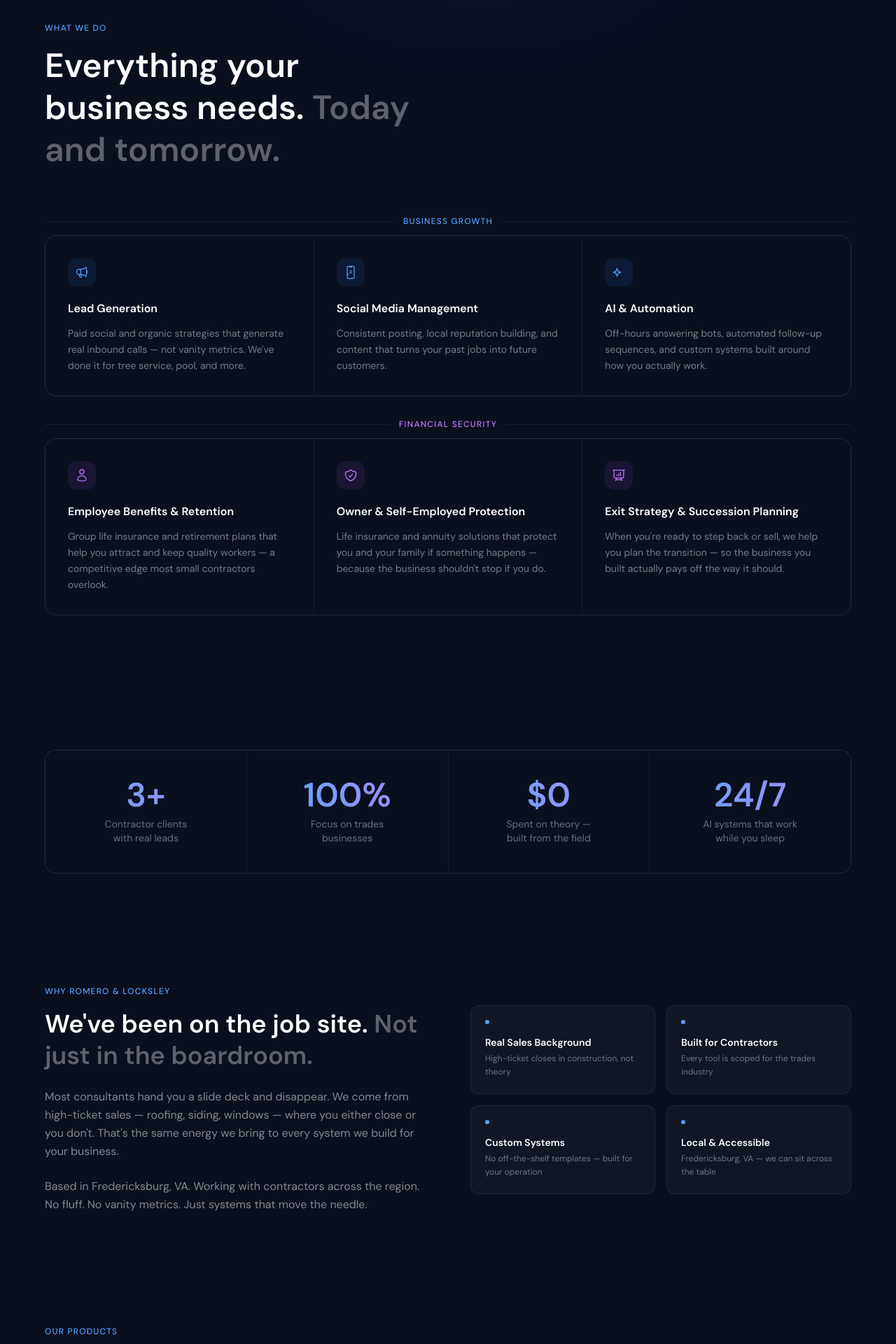
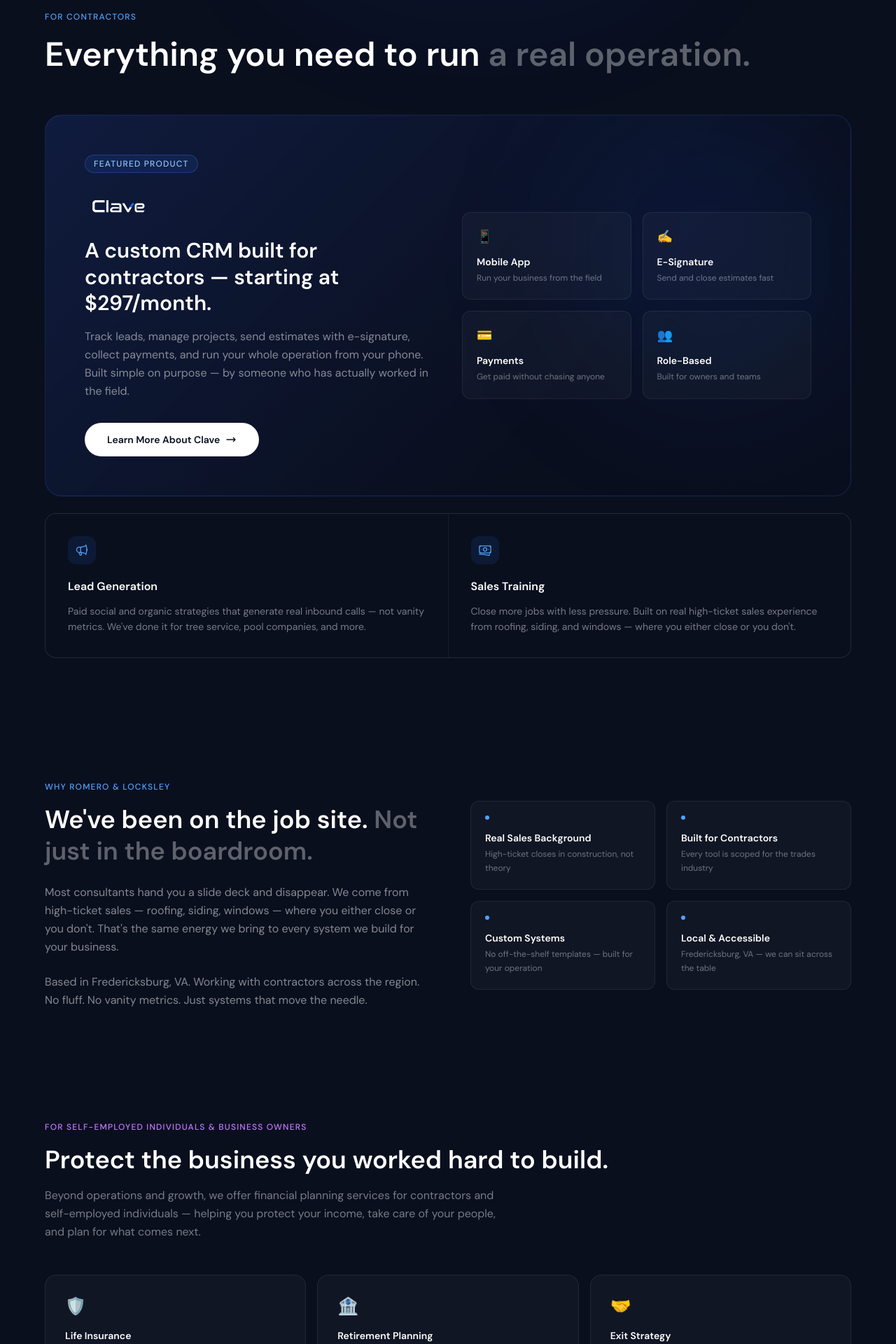
Before and after one commit to hcmaldy2018/mynewwebsite, a Next.js app: page / in a window 1280 px wide. Shown: the part 880-2800 px from the top of the page at 70% size. Built offline with nearby package versions, Linux system fonts and the light colour scheme.

Commit message:
revamp homepage structure - contractor focus with financial services section

```diff
--- a/app/page.tsx
+++ b/app/page.tsx
@@ -4,9 +4,8 @@
   return (
     <main className="relative flex flex-col min-h-screen overflow-hidden bg-[#0a0f1e]">
 
-      {/* ═══ BACKGROUND GRID + GLOW ═══ */}
+      {/* ═══ BACKGROUND ═══ */}
       <div className="pointer-events-none fixed inset-0 -z-0">
-        {/* Subtle grid */}
         <div
           className="absolute inset-0 opacity-[0.04]"
           style={{
@@ -15,25 +14,20 @@
             backgroundSize: "60px 60px",
           }}
         />
-        {/* Hero glow */}
         <div className="absolute top-[-15%] left-[10%] h-[700px] w-[700px] rounded-full bg-[#1e3a8a] opacity-20 blur-[130px]" />
         <div className="absolute top-[20%] right-[-10%] h-[500px] w-[500px] rounded-full bg-[#1e40af] opacity-10 blur-[120px]" />
-        {/* Bottom accent */}
         <div className="absolute bottom-[-10%] left-[30%] h-[400px] w-[600px] rounded-full bg-[#1d4ed8] opacity-10 blur-[100px]" />
       </div>
 
       {/* ═══ HERO ═══ */}
       <section className="relative z-10 flex flex-col items-center justify-center min-h-screen px-6 pt-32 pb-24 text-center">
-
-        {/* Eyebrow badge */}
         <div className="inline-flex items-center gap-2 rounded-full border border-white/10 bg-white/5 px-4 py-1.5 mb-10 backdrop-blur-sm">
           <span className="h-1.5 w-1.5 rounded-full bg-blue-400 animate-pulse" />
           <span className="text-xs font-medium tracking-widest text-blue-300 uppercase">
-            Technology Built From Field Experience
+            Services Built From Experience
           </span>
         </div>
 
-        {/* Headline */}
         <h1 className="text-[42px] md:text-7xl font-semibold tracking-tight text-white max-w-4xl mx-auto leading-[1.08] mb-6">
           Grow Your Business.{" "}
           <span
@@ -48,13 +42,12 @@
           </span>
         </h1>
 
-        {/* Subhead */}
         <p className="text-lg md:text-xl text-white/50 leading-relaxed max-w-2xl mx-auto mb-12">
-          We help contractors and small businesses get organized, generate leads, and scale —
-          then protect what they've built with the right financial tools for their team, their family, and their future.
+          Real systems for contractors and self-employed individuals — built by people
+          who have worked in the field, closed high-ticket deals, and understand what it takes
+          to run a business and plan for the future.
         </p>
 
-        {/* CTA buttons */}
         <div className="flex flex-col sm:flex-row items-center gap-4">
           <a
             href="/contact"
@@ -73,36 +66,78 @@
           </a>
         </div>
 
-        {/* Scroll indicator */}
         <div className="absolute bottom-10 left-1/2 -translate-x-1/2 flex flex-col items-center gap-1 opacity-30">
           <div className="h-8 w-[1px] bg-white animate-pulse" />
           <span className="text-[10px] tracking-widest text-white uppercase">Scroll</span>
         </div>
       </section>
 
-      {/* ═══ SERVICES ═══ */}
-      <section id="services" className="relative z-10 px-6 py-28">
+      {/* ═══ CONTRACTOR SERVICES ═══ */}
+      <section id="services" className="relative z-10 px-6 py-24">
         <div className="max-w-6xl mx-auto">
-
-          {/* Section header */}
-          <div className="mb-16 max-w-xl">
+          <div className="mb-14">
             <p className="text-xs font-medium tracking-widest text-blue-400 uppercase mb-4">
-              What We Do
+              For Contractors
             </p>
             <h2 className="text-3xl md:text-5xl font-semibold text-white leading-tight">
-              Everything your business needs.{" "}
-              <span className="text-white/35">Today and tomorrow.</span>
+              Everything you need to run{" "}
+              <span className="text-white/35">a real operation.</span>
             </h2>
           </div>
 
-          {/* ── Business Growth Row ── */}
-          <div className="mb-3">
-            <div className="flex items-center gap-3 mb-3">
-              <span className="h-px flex-1 bg-white/[0.06]" />
-              <span className="text-xs font-medium tracking-widest text-blue-400 uppercase">Business Growth</span>
-              <span className="h-px flex-1 bg-white/[0.06]" />
+          {/* Clave — featured */}
+          <div
+            className="rounded-3xl border border-blue-500/20 p-10 md:p-14 relative overflow-hidden mb-6"
+            style={{
+              background: "linear-gradient(135deg, rgba(30,58,138,0.3) 0%, rgba(10,15,30,0.9) 70%)",
+            }}
+          >
+            <div className="absolute top-0 right-0 w-[400px] h-[400px] rounded-full bg-blue-600/10 blur-[100px] pointer-events-none" />
+            <div className="relative grid md:grid-cols-2 gap-10 items-center">
+              <div>
+                <div className="inline-flex items-center gap-2 rounded-full border border-blue-500/30 bg-blue-500/10 px-3 py-1 mb-6">
+                  <span className="text-xs font-medium text-blue-300 tracking-widest uppercase">Featured Product</span>
                 </div>
-            <div className="grid md:grid-cols-3 gap-px bg-white/[0.06] rounded-2xl overflow-hidden border border-white/[0.06]">
+                <div className="relative w-36 h-12 mb-5">
+                  <img src="/Clave-White.png" alt="Clave" className="h-full w-auto object-contain" />
+                </div>
+                <h3 className="text-2xl md:text-3xl font-semibold text-white mb-4 leading-tight">
+                  A custom CRM built for contractors — starting at $297/month.
+                </h3>
+                <p className="text-white/50 leading-relaxed mb-8">
+                  Track leads, manage projects, send estimates with e-signature, collect payments,
+                  and run your whole operation from your phone. Built simple on purpose —
+                  by someone who has actually worked in the field.
+                </p>
+                <a
+                  href="/clave"
+                  className="inline-flex items-center gap-2 rounded-full bg-white px-8 py-3.5 text-sm font-semibold text-[#0a0f1e] transition-all duration-300 hover:scale-[1.03] hover:shadow-[0_0_40px_rgba(96,165,250,0.35)]"
+                >
+                  Learn More About Clave
+                  <svg className="w-4 h-4" fill="none" stroke="currentColor" strokeWidth="2" viewBox="0 0 24 24">
+                    <path strokeLinecap="round" strokeLinejoin="round" d="M17 8l4 4m0 0l-4 4m4-4H3" />
+                  </svg>
+                </a>
+              </div>
+              <div className="grid grid-cols-2 gap-4">
+                {[
+                  { icon: "📱", title: "Mobile App", desc: "Run your business from the field" },
+                  { icon: "✍️", title: "E-Signature", desc: "Send and close estimates fast" },
+                  { icon: "💳", title: "Payments", desc: "Get paid without chasing anyone" },
+                  { icon: "👥", title: "Role-Based", desc: "Built for owners and teams" },
+                ].map((item, i) => (
+                  <div key={i} className="rounded-xl border border-white/[0.07] bg-white/[0.03] p-5">
+                    <div className="text-lg mb-3">{item.icon}</div>
+                    <h4 className="text-sm font-semibold text-white mb-1">{item.title}</h4>
+                    <p className="text-xs text-white/40 leading-relaxed">{item.desc}</p>
+                  </div>
+                ))}
+              </div>
+            </div>
+          </div>
+
+          {/* Lead Gen + Sales Training */}
+          <div className="grid md:grid-cols-2 gap-px bg-white/[0.06] rounded-2xl overflow-hidden border border-white/[0.06]">
             {[
               {
                 icon: (
@@ -111,25 +146,16 @@
                   </svg>
                 ),
                 title: "Lead Generation",
-                  desc: "Paid social and organic strategies that generate real inbound calls — not vanity metrics. We've done it for tree service, pool, and more.",
+                desc: "Paid social and organic strategies that generate real inbound calls — not vanity metrics. We've done it for tree service, pool companies, and more.",
               },
               {
                 icon: (
                   <svg className="w-5 h-5" fill="none" stroke="currentColor" strokeWidth="1.5" viewBox="0 0 24 24">
-                      <path strokeLinecap="round" strokeLinejoin="round" d="M10.5 1.5H8.25A2.25 2.25 0 006 3.75v16.5a2.25 2.25 0 002.25 2.25h7.5A2.25 2.25 0 0018 20.25V3.75a2.25 2.25 0 00-2.25-2.25H13.5m-3 0V3h3V1.5m-3 0h3m-3 8.25h3m-3 3h3m-6 3h.008v.008H6v-.008zm.375 0a.375.375 0 11-.75 0 .375.375 0 01.75 0z" />
+                    <path strokeLinecap="round" strokeLinejoin="round" d="M2.25 18.75a60.07 60.07 0 0115.797 2.101c.727.198 1.453-.342 1.453-1.096V18.75M3.75 4.5v.75A.75.75 0 013 6h-.75m0 0v-.375c0-.621.504-1.125 1.125-1.125H20.25M2.25 6v9m18-10.5v.75c0 .414.336.75.75.75h.75m-1.5-1.5h.375c.621 0 1.125.504 1.125 1.125v9.75c0 .621-.504 1.125-1.125 1.125h-.375m1.5-1.5H21a.75.75 0 00-.75.75v.75m0 0H3.75m0 0h-.375a1.125 1.125 0 01-1.125-1.125V15m1.5 1.5v-.75A.75.75 0 003 15h-.75M15 10.5a3 3 0 11-6 0 3 3 0 016 0zm3 0h.008v.008H18V10.5zm-12 0h.008v.008H6V10.5z" />
                   </svg>
                 ),
-                  title: "Social Media Management",
-                  desc: "Consistent posting, local reputation building, and content that turns your past jobs into future customers.",
-                },
-                {
-                  icon: (
-                    <svg className="w-5 h-5" fill="none" stroke="currentColor" strokeWidth="1.5" viewBox="0 0 24 24">
-                      <path strokeLinecap="round" strokeLinejoin="round" d="M9.813 15.904L9 18.75l-.813-2.846a4.5 4.5 0 00-3.09-3.09L2.25 12l2.846-.813a4.5 4.5 0 003.09-3.09L9 5.25l.813 2.846a4.5 4.5 0 003.09 3.09L15.75 12l-2.846.813a4.5 4.5 0 00-3.09 3.09z" />
-                    </svg>
-                  ),
-                  title: "AI & Automation",
-                  desc: "Off-hours answering bots, automated follow-up sequences, and custom systems built around how you actually work.",
+                title: "Sales Training",
+                desc: "Close more jobs with less pressure. Built on real high-ticket sales experience from roofing, siding, and windows — where you either close or you don't.",
               },
             ].map((svc, i) => (
               <div key={i} className="group relative bg-[#0a0f1e] p-8 transition-all duration-300 hover:bg-white/[0.03]">
@@ -138,92 +164,13 @@
                 </div>
                 <h3 className="text-base font-semibold text-white mb-3">{svc.title}</h3>
                 <p className="text-sm text-white/45 leading-relaxed">{svc.desc}</p>
-                  <div className="absolute bottom-0 left-0 right-0 h-[1px] bg-gradient-to-r from-transparent via-blue-500/20 to-transparent opacity-0 group-hover:opacity-100 transition-opacity" />
-                </div>
-              ))}
-            </div>
-          </div>
-
-          {/* ── Financial Security Row ── */}
-          <div>
-            <div className="flex items-center gap-3 mb-3 mt-8">
-              <span className="h-px flex-1 bg-white/[0.06]" />
-              <span className="text-xs font-medium tracking-widest text-purple-400 uppercase">Financial Security</span>
-              <span className="h-px flex-1 bg-white/[0.06]" />
-            </div>
-            <div className="grid md:grid-cols-3 gap-px bg-white/[0.06] rounded-2xl overflow-hidden border border-white/[0.06]">
-              {[
-                {
-                  icon: (
-                    <svg className="w-5 h-5" fill="none" stroke="currentColor" strokeWidth="1.5" viewBox="0 0 24 24">
-                      <path strokeLinecap="round" strokeLinejoin="round" d="M15.75 6a3.75 3.75 0 11-7.5 0 3.75 3.75 0 017.5 0zM4.501 20.118a7.5 7.5 0 0114.998 0A17.933 17.933 0 0112 21.75c-2.676 0-5.216-.584-7.499-1.632z" />
-                    </svg>
-                  ),
-                  title: "Employee Benefits & Retention",
-                  desc: "Group life insurance and retirement plans that help you attract and keep quality workers — a competitive edge most small contractors overlook.",
-                },
-                {
-                  icon: (
-                    <svg className="w-5 h-5" fill="none" stroke="currentColor" strokeWidth="1.5" viewBox="0 0 24 24">
-                      <path strokeLinecap="round" strokeLinejoin="round" d="M9 12.75L11.25 15 15 9.75m-3-7.036A11.959 11.959 0 013.598 6 11.99 11.99 0 003 9.749c0 5.592 3.824 10.29 9 11.623 5.176-1.332 9-6.03 9-11.622 0-1.31-.21-2.571-.598-3.751h-.152c-3.196 0-6.1-1.248-8.25-3.285z" />
-                    </svg>
-                  ),
-                  title: "Owner & Self-Employed Protection",
-                  desc: "Life insurance and annuity solutions that protect you and your family if something happens — because the business shouldn't stop if you do.",
-                },
-                {
-                  icon: (
-                    <svg className="w-5 h-5" fill="none" stroke="currentColor" strokeWidth="1.5" viewBox="0 0 24 24">
-                      <path strokeLinecap="round" strokeLinejoin="round" d="M3.75 3v11.25A2.25 2.25 0 006 16.5h2.25M3.75 3h-1.5m1.5 0h16.5m0 0h1.5m-1.5 0v11.25A2.25 2.25 0 0118 16.5h-2.25m-7.5 0h7.5m-7.5 0l-1 3m8.5-3l1 3m0 0l.5 1.5m-.5-1.5h-9.5m0 0l-.5 1.5M9 11.25v1.5M12 9v3.75m3-6v6" />
-                    </svg>
-                  ),
-                  title: "Exit Strategy & Succession Planning",
-                  desc: "When you're ready to step back or sell, we help you plan the transition — so the business you built actually pays off the way it should.",
-                },
-              ].map((svc, i) => (
-                <div key={i} className="group relative bg-[#0a0f1e] p-8 transition-all duration-300 hover:bg-white/[0.03]">
-                  <div className="inline-flex items-center justify-center w-10 h-10 rounded-xl bg-purple-500/10 text-purple-400 mb-5 transition-colors group-hover:bg-purple-500/20">
-                    {svc.icon}
-                  </div>
-                  <h3 className="text-base font-semibold text-white mb-3">{svc.title}</h3>
-                  <p className="text-sm text-white/45 leading-relaxed">{svc.desc}</p>
-                  <div className="absolute bottom-0 left-0 right-0 h-[1px] bg-gradient-to-r from-transparent via-purple-500/20 to-transparent opacity-0 group-hover:opacity-100 transition-opacity" />
-                </div>
-              ))}
-            </div>
-          </div>
-        </div>
-      </section>
-
-      {/* ═══ PROOF / STATS ═══ */}
-      <section className="relative z-10 px-6 py-20">
-        <div className="max-w-6xl mx-auto">
-          <div className="grid grid-cols-2 md:grid-cols-4 gap-px bg-white/[0.06] rounded-2xl overflow-hidden border border-white/[0.06]">
-            {[
-              { value: "3+", label: "Contractor clients with real leads" },
-              { value: "100%", label: "Focus on trades businesses" },
-              { value: "$0", label: "Spent on theory — built from the field" },
-              { value: "24/7", label: "AI systems that work while you sleep" },
-            ].map((stat, i) => (
-              <div key={i} className="bg-[#0a0f1e] px-8 py-10 text-center">
-                <div
-                  className="text-4xl md:text-5xl font-semibold mb-2 text-transparent"
-                  style={{
-                    backgroundImage: "linear-gradient(90deg, #60a5fa, #a78bfa)",
-                    WebkitBackgroundClip: "text",
-                    WebkitTextFillColor: "transparent",
-                  }}
-                >
-                  {stat.value}
-                </div>
-                <p className="text-sm text-white/40 leading-snug max-w-[140px] mx-auto">{stat.label}</p>
               </div>
             ))}
           </div>
         </div>
       </section>
 
-      {/* ═══ WHY US / DIFFERENTIATOR ═══ */}
+      {/* ═══ WHY US ═══ */}
       <section className="relative z-10 px-6 py-20">
         <div className="max-w-6xl mx-auto grid md:grid-cols-2 gap-16 items-center">
           <div>
@@ -261,76 +208,62 @@
         </div>
       </section>
 
-
-      {/* ═══ CLAVE PRODUCT SECTION ═══ */}
+      {/* ═══ FINANCIAL SERVICES ═══ */}
       <section className="relative z-10 px-6 py-20">
         <div className="max-w-6xl mx-auto">
           <div className="mb-12">
-            <p className="text-xs font-medium tracking-widest text-blue-400 uppercase mb-4">
-              Our Products
+            <p className="text-xs font-medium tracking-widest text-purple-400 uppercase mb-4">
+              For Self-Employed Individuals & Business Owners
             </p>
-            <h2 className="text-3xl md:text-4xl font-semibold text-white leading-tight">
-              Built in-house.{" "}
-              <span className="text-white/35">Ready for your business.</span>
+            <h2 className="text-3xl md:text-4xl font-semibold text-white leading-tight mb-4">
+              Protect the business you worked hard to build.
             </h2>
+            <p className="text-white/45 max-w-2xl leading-relaxed">
+              Beyond operations and growth, we offer financial planning services for contractors
+              and self-employed individuals — helping you protect your income, take care of your
+              people, and plan for what comes next.
+            </p>
           </div>
 
-          <div
-            className="rounded-3xl border border-blue-500/20 p-10 md:p-14 relative overflow-hidden"
-            style={{
-              background: "linear-gradient(135deg, rgba(30,58,138,0.3) 0%, rgba(10,15,30,0.9) 70%)",
-            }}
+          <div className="grid md:grid-cols-3 gap-4 mb-10">
+            {[
+              {
+                icon: "🛡️",
+                title: "Life Insurance",
+                desc: "Protect your family and your business if something happens to you.",
+              },
+              {
+                icon: "🏦",
+                title: "Retirement Planning",
+                desc: "Retirement solutions built for the self-employed — including options for your employees.",
+              },
+              {
+                icon: "🤝",
+                title: "Exit Strategy",
+                desc: "Plan your transition out of the business so the work you put in actually pays off.",
+              },
+            ].map((item, i) => (
+              <div key={i} className="rounded-2xl border border-white/[0.07] bg-white/[0.03] p-7">
+                <div className="text-2xl mb-4">{item.icon}</div>
+                <h3 className="text-sm font-semibold text-white mb-2">{item.title}</h3>
+                <p className="text-xs text-white/40 leading-relaxed">{item.desc}</p>
+              </div>
+            ))}
+          </div>
+
+          <a
+            href="/contact"
+            className="inline-flex items-center gap-2 rounded-full border border-white/15 bg-white/5 px-7 py-3 text-sm font-medium text-white/70 hover:bg-white/10 hover:text-white transition-all duration-200"
           >
-            <div className="absolute top-0 right-0 w-[400px] h-[400px] rounded-full bg-blue-600/10 blur-[100px] pointer-events-none" />
-
-            <div className="relative grid md:grid-cols-2 gap-10 items-center">
-              <div>
-                <div className="relative w-36 h-12 mb-6">
-                  <img
-                    src="/Clave-White.png"
-                    alt="Clave"
-                    className="h-full w-auto object-contain"
-                  />
-                </div>
-                <h3 className="text-2xl md:text-3xl font-semibold text-white mb-4 leading-tight">
-                  A custom CRM built for contractors — starting at $297/month.
-                </h3>
-                <p className="text-white/50 leading-relaxed mb-8">
-                  Track leads, manage projects, send estimates with e-signature, collect payments,
-                  and run your whole operation from your phone. Built simple on purpose —
-                  by someone who has actually worked in the field.
-                </p>
-                <a
-                  href="/clave"
-                  className="inline-flex items-center gap-2 rounded-full bg-white px-8 py-3.5 text-sm font-semibold text-[#0a0f1e] transition-all duration-300 hover:scale-[1.03] hover:shadow-[0_0_40px_rgba(96,165,250,0.35)]"
-                >
-                  Learn More About Clave
+            Contact us to learn more
             <svg className="w-4 h-4" fill="none" stroke="currentColor" strokeWidth="2" viewBox="0 0 24 24">
               <path strokeLinecap="round" strokeLinejoin="round" d="M17 8l4 4m0 0l-4 4m4-4H3" />
             </svg>
           </a>
         </div>
-
-              <div className="grid grid-cols-2 gap-4">
-                {[
-                  { icon: "📱", title: "Mobile App", desc: "Run your business from the field" },
-                  { icon: "✍️", title: "E-Signature", desc: "Send and close estimates fast" },
-                  { icon: "💳", title: "Payments", desc: "Get paid without chasing anyone" },
-                  { icon: "👥", title: "Role-Based", desc: "Built for owners and teams" },
-                ].map((item, i) => (
-                  <div key={i} className="rounded-xl border border-white/[0.07] bg-white/[0.03] p-5">
-                    <div className="text-lg mb-3">{item.icon}</div>
-                    <h4 className="text-sm font-semibold text-white mb-1">{item.title}</h4>
-                    <p className="text-xs text-white/40 leading-relaxed">{item.desc}</p>
-                  </div>
-                ))}
-              </div>
-            </div>
-          </div>
-        </div>
       </section>
 
-      {/* ═══ CTA SECTION ═══ */}
+      {/* ═══ CTA ═══ */}
       <section className="relative z-10 px-6 py-24">
         <div className="max-w-4xl mx-auto text-center">
           <div
@@ -339,7 +272,6 @@
               background: "linear-gradient(135deg, rgba(30,58,138,0.4) 0%, rgba(10,15,30,0.8) 60%)",
             }}
           >
-            {/* Glow inside CTA */}
             <div className="absolute inset-0 pointer-events-none">
               <div className="absolute top-[-50%] left-[20%] w-[400px] h-[400px] rounded-full bg-blue-600/20 blur-[80px]" />
             </div>
@@ -347,10 +279,11 @@
               Get Started
             </p>
             <h2 className="relative text-3xl md:text-5xl font-semibold text-white mb-5 leading-tight">
-              Ready to stop doing<br />everything manually?
+              Ready to take the next step?
             </h2>
             <p className="relative text-white/50 mb-10 max-w-lg mx-auto">
-              15-minute call. No pitch. Just a clear look at where you're losing time and money — and what we'd do about it.
+              15 minutes. No pitch. We'll look at where you are, where you want to go,
+              and tell you exactly how we can help — whether that's systems, leads, or financial planning.
             </p>
             <a
               href="/contact"
```
Lines whose indentation alone changed are shown as unchanged.
